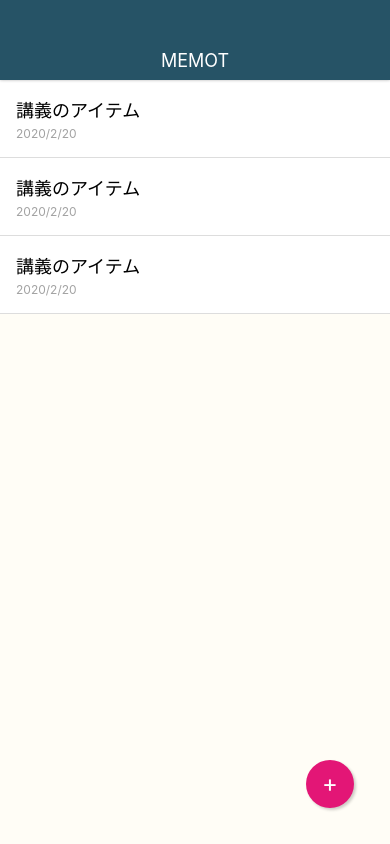
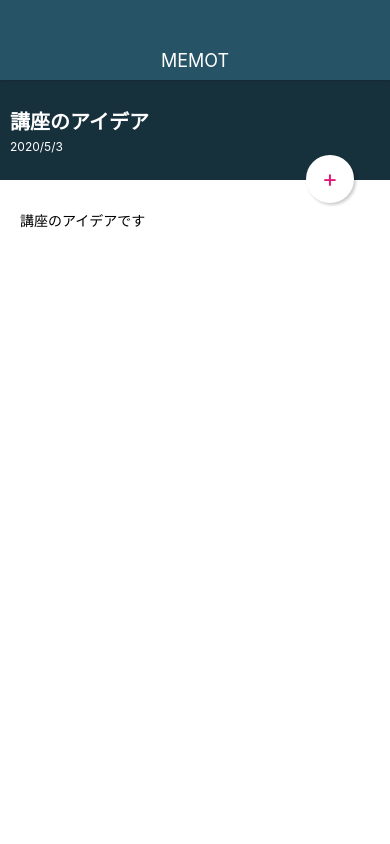
Before and after one commit to katzeallergie/MemoApp, a React Native app: screen / in a window 390 px wide. Built offline with nearby package versions, Linux system fonts and the light colour scheme.

Commit message:
Style MemoDetailScreen

```diff
--- a/App.js
+++ b/App.js
@@ -2,13 +2,13 @@
 import { StyleSheet, View } from 'react-native';
 
 import Appbar from "./src/components/Appbar";
-import MemoListScreen from "./src/screens/MemoListScreen"
+import MemoDetailScreen from "./src/screens/MemoDetailScreen"
 
 export default function App() {
   return (
     <View style={styles.container}>
       <Appbar />
-      <MemoListScreen />
+      <MemoDetailScreen />
     </View>
   );
 }
--- a/src/elements/CircleButton.js
+++ b/src/elements/CircleButton.js
@@ -3,9 +3,19 @@
 
 class CircleButton extends React.Component {
   render() {
+    const { style, color } = this.props;
+
+    let bgColor = "#E31676";
+    let textColor = "#fff";
+
+    if (color === "white") {
+      bgColor = "#fff";
+      textColor = "#E31676";
+    }
+
     return(
-      <View style={styles.CircleButton}>
-        <Text style={styles.CircleButtonitle}>
+      <View style={[styles.CircleButton, style, { backgroundColor: bgColor}]}>
+        <Text style={[styles.CircleButtonitle, {color: textColor}]}>
           {this.props.children}
         </Text>
       </View>
@@ -20,7 +30,6 @@
     right: 36,
     width: 48,
     height: 48,
-    backgroundColor: "#E31676",
     borderRadius: 24,
     justifyContent: "center",
     alignItems: "center",
@@ -32,7 +41,6 @@
   CircleButtonitle: {
     fontSize: 24,
     lineHeight: 24,
-    color: "#FFF"
   },
 });
 
--- /dev/null
+++ b/src/screens/MemoDetailScreen.js
@@ -0,0 +1,68 @@
+import React from "react";
+import { StyleSheet, View, Text} from "react-native";
+
+import CircleButton from "../elements/CircleButton";
+
+class MemoDetailScreen extends React.Component {
+  render() {
+    return(
+      <View style={styles.container}>
+        <View style={styles.memoHeader}>
+          <View>
+            <Text style={styles.memoHeaderTitle}>講座のアイデア</Text>
+            <Text style={styles.memoHeaderDate}>2020/5/3</Text>
+          </View>
+        </View>
+
+        <View style={styles.memoContent}>
+          <Text>
+            講座のアイデアです
+          </Text>
+        </View>
+
+        <CircleButton color="white" style={styles.editButton}>+</CircleButton>
+      </View>
+    );
+  }
+}
+
+const styles = StyleSheet.create({
+  container: {
+    flex: 1,
+    width: "100%",
+  },
+
+  memoHeader: {
+    height: 100,
+    backgroundColor: "#17313C",
+    justifyContent: "center",
+    padding: 10,
+  },
+
+  memoHeaderTitle: {
+    fontSize: 20,
+    fontWeight: "bold",
+    color: "#FFF",
+    marginBottom: 4,
+  },
+
+  memoHeaderDate: {
+    fontSize: 12,
+    color: "#FFF",
+  },
+
+  memoContent: {
+    paddingTop: 30,
+    paddingLeft: 20,
+    paddingRight: 20,
+    paddingBottom: 20,
+    backgroundColor: "#fff",
+    flex: 1,
+  },
+
+  editButton: {
+    top: 75,
+  },
+});
+
+export default MemoDetailScreen;
```
